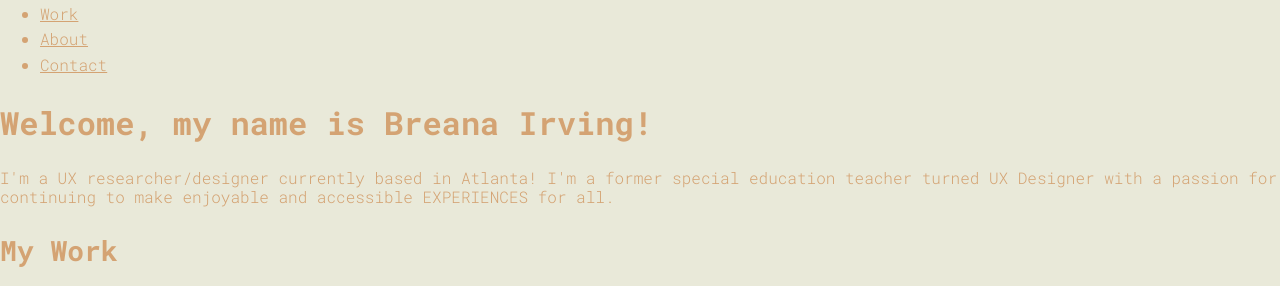
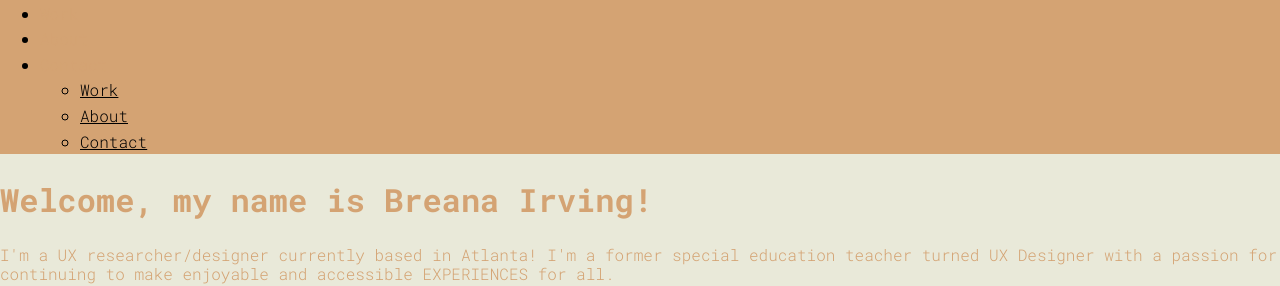
Before and after one commit to Bre101i/Portfoilio-Site-Breana-Irving, a plain HTML site: page index.html in a window 1280 px wide. Shown: the part 1302-1588 px from the top of the page. Drawn offline with nearby package versions, Linux system fonts and the light colour scheme.

Commit message:
If applied, this commit will [add hero & footer ids]

```diff
--- a/index.html
+++ b/index.html
@@ -15,6 +15,7 @@
 
 <body>
     <header>
+    <header id=hero-background>
         <div>
             <picture>
                 <img src="img/Other/Portlogo.png" alt="Breana Irving">
@@ -23,6 +24,10 @@
                     <li><a href="./work.html">Work</a></li>
                     <li><a href="./about.html">About</a></li>
                     <li><a href="./contact.html">Contact</a></li>
+                <ul id="hero-background">
+                    <li><a href="./work.html" id="hero-background">Work</a></li>
+                    <li><a href="./about.html" id="hero-background">About</a></li>
+                    <li><a href="./contact.html" id="hero-background">Contact</a></li>
                 </ul>
             </nav>
         </div>
@@ -54,6 +59,7 @@
                 <p> Guru is a mobile app that connects users with experts across  various fields through live video calls, providing timely, actionable advice and clear next steps for implementation. Whether you’re seeking expert guidance, answers to specific questions, or a detailed plan for putting advice into action, Guru is designed to offer practical solutions tailored to your needs. </p>
                 <a href="./guru.html">Explore More</a>
                 <p> Guru is a mobile app that connects users with experts across  various fields through live video calls, providing timely, actionable advice and clear next steps for implementation. Whether you’re seeking expert guidance, answers to specific questions, or a detailed plan for putting advice into action, Guru is ,designed to offer practical solutions tailored to your needs. </p>
+                <a href="./guru.html" class="primary-button" id="primary-button"> Explore More </a>
             </div>
         </div>
 
@@ -77,6 +83,7 @@
 
 
     <footer>
+    <footer id="footer-background">
         <div>
             <h2> Drop Me a Line! </h2>
             <p>
```
